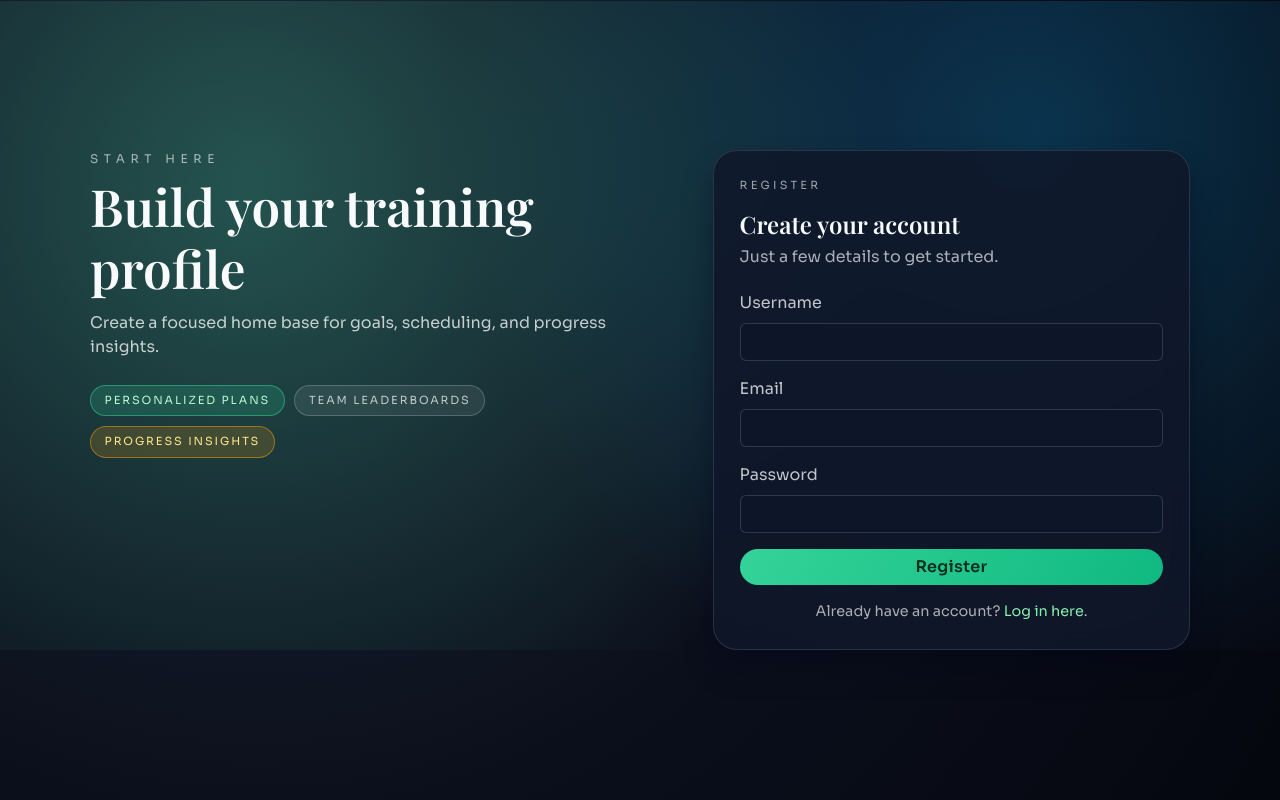
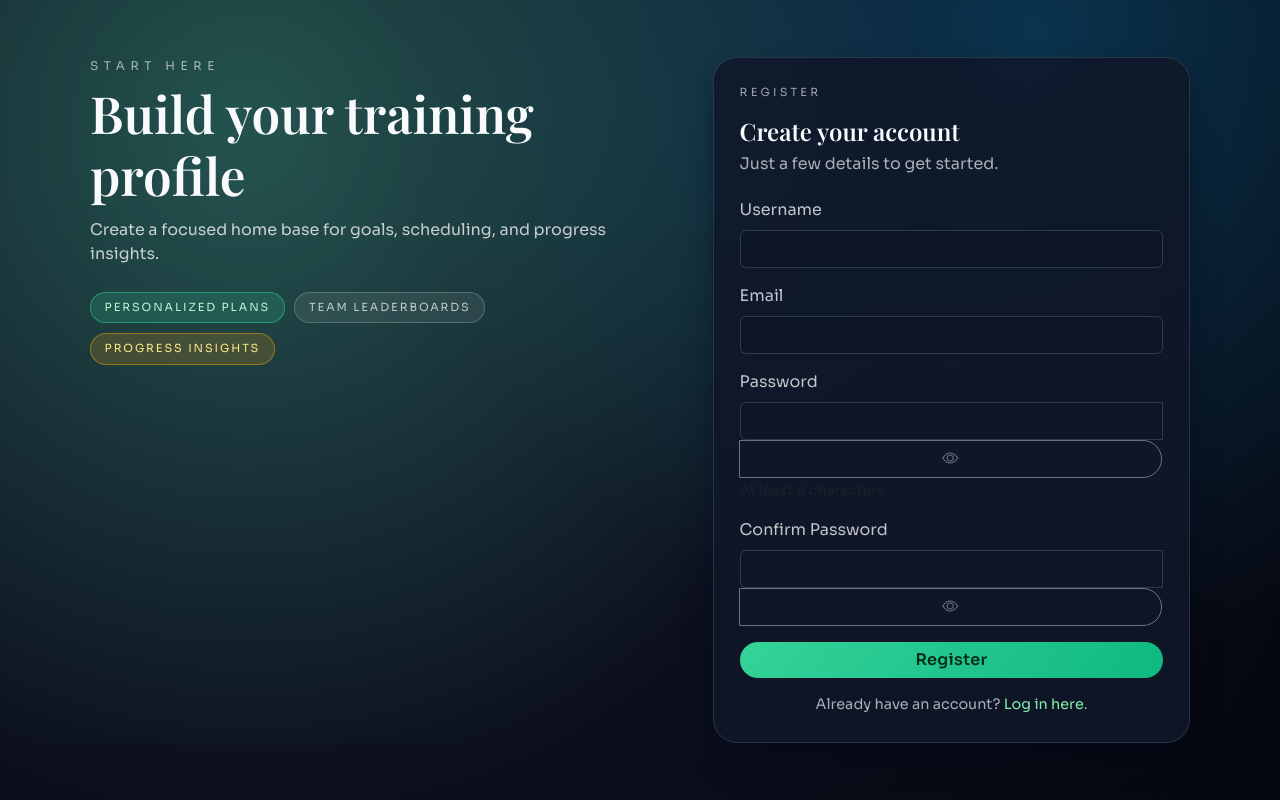
Before and after one commit to Darkpunkki/naic, a Flask app: page /register in a window 1280 px wide. Run offline with Flask 3, Linux system fonts and the light colour scheme.

Commit message:
improve registration features

```diff
--- a/app/routes/auth.py
+++ b/app/routes/auth.py
@@ -13,9 +13,20 @@ def register():
         username = request.form.get('username')
         email = request.form.get('email')
         password = request.form.get('password')
+        confirm_password = request.form.get('confirm_password')
 
-        if not username or not password or not email:
-            flash('Username, email, and password are required.', 'error')
+        if not username or not password or not email or not confirm_password:
+            flash('All fields are required.', 'error')
+            return redirect(url_for('auth.register'))
+
+        # Check if passwords match
+        if password != confirm_password:
+            flash('Passwords do not match.', 'error')
+            return redirect(url_for('auth.register'))
+
+        # Check password length
+        if len(password) < 6:
+            flash('Password must be at least 6 characters long.', 'error')
             return redirect(url_for('auth.register'))
 
         # Check if the username is taken
--- a/templates/register.html
+++ b/templates/register.html
@@ -9,6 +9,7 @@
     <link rel="preconnect" href="https://fonts.gstatic.com" crossorigin>
     <link href="https://fonts.googleapis.com/css2?family=Playfair+Display:wght@600;700&family=Sora:wght@400;500;600;700&display=swap" rel="stylesheet">
     <link href="https://cdn.jsdelivr.net/npm/bootstrap@5.3.0/dist/css/bootstrap.min.css" rel="stylesheet"/>
+    <link href="https://cdn.jsdelivr.net/npm/bootstrap-icons/font/bootstrap-icons.css" rel="stylesheet">
     <link href="/static/css/theme.css" rel="stylesheet">
     <link href="/static/css/register.css" rel="stylesheet">
 </head>
@@ -46,7 +47,23 @@
             </div>
             <div>
                 <label for="password" class="form-label">Password</label>
-                <input type="password" id="password" name="password" class="form-control" required/>
+                <div class="input-group">
+                    <input type="password" id="password" name="password" class="form-control" required minlength="6"/>
+                    <button class="btn btn-outline-secondary" type="button" onclick="togglePassword('password', this)">
+                        <i class="bi bi-eye"></i>
+                    </button>
+                </div>
+                <small class="form-text text-muted">At least 6 characters</small>
+            </div>
+            <div>
+                <label for="confirm_password" class="form-label">Confirm Password</label>
+                <div class="input-group">
+                    <input type="password" id="confirm_password" name="confirm_password" class="form-control" required minlength="6"/>
+                    <button class="btn btn-outline-secondary" type="button" onclick="togglePassword('confirm_password', this)">
+                        <i class="bi bi-eye"></i>
+                    </button>
+                </div>
+                <small id="password-match-feedback" class="form-text"></small>
             </div>
             <button type="submit" class="btn btn-success">Register</button>
         </form>
@@ -70,5 +87,61 @@
 </main>
 
 <script src="https://cdn.jsdelivr.net/npm/bootstrap@5.3.0/dist/js/bootstrap.bundle.min.js"></script>
+<script>
+function togglePassword(inputId, button) {
+    const input = document.getElementById(inputId);
+    const icon = button.querySelector('i');
+
+    if (input.type === 'password') {
+        input.type = 'text';
+        icon.classList.remove('bi-eye');
+        icon.classList.add('bi-eye-slash');
+    } else {
+        input.type = 'password';
+        icon.classList.remove('bi-eye-slash');
+        icon.classList.add('bi-eye');
+    }
+}
+
+// Real-time password matching validation
+const passwordInput = document.getElementById('password');
+const confirmPasswordInput = document.getElementById('confirm_password');
+const feedback = document.getElementById('password-match-feedback');
+
+function checkPasswordMatch() {
+    const password = passwordInput.value;
+    const confirmPassword = confirmPasswordInput.value;
+
+    if (confirmPassword === '') {
+        feedback.textContent = '';
+        feedback.className = 'form-text';
+        return;
+    }
+
+    if (password === confirmPassword) {
+        feedback.textContent = 'Passwords match';
+        feedback.className = 'form-text text-success';
+    } else {
+        feedback.textContent = 'Passwords do not match';
+        feedback.className = 'form-text text-danger';
+    }
+}
+
+passwordInput.addEventListener('input', checkPasswordMatch);
+confirmPasswordInput.addEventListener('input', checkPasswordMatch);
+
+// Prevent form submission if passwords don't match
+document.querySelector('.auth-form').addEventListener('submit', function(e) {
+    const password = passwordInput.value;
+    const confirmPassword = confirmPasswordInput.value;
+
+    if (password !== confirmPassword) {
+        e.preventDefault();
+        feedback.textContent = 'Passwords do not match';
+        feedback.className = 'form-text text-danger';
+        confirmPasswordInput.focus();
+    }
+});
+</script>
 </body>
 </html>
```
Also changed, not shown: TODO.md (+4 -0 lines), templates/login.html (+23 -1 lines).
